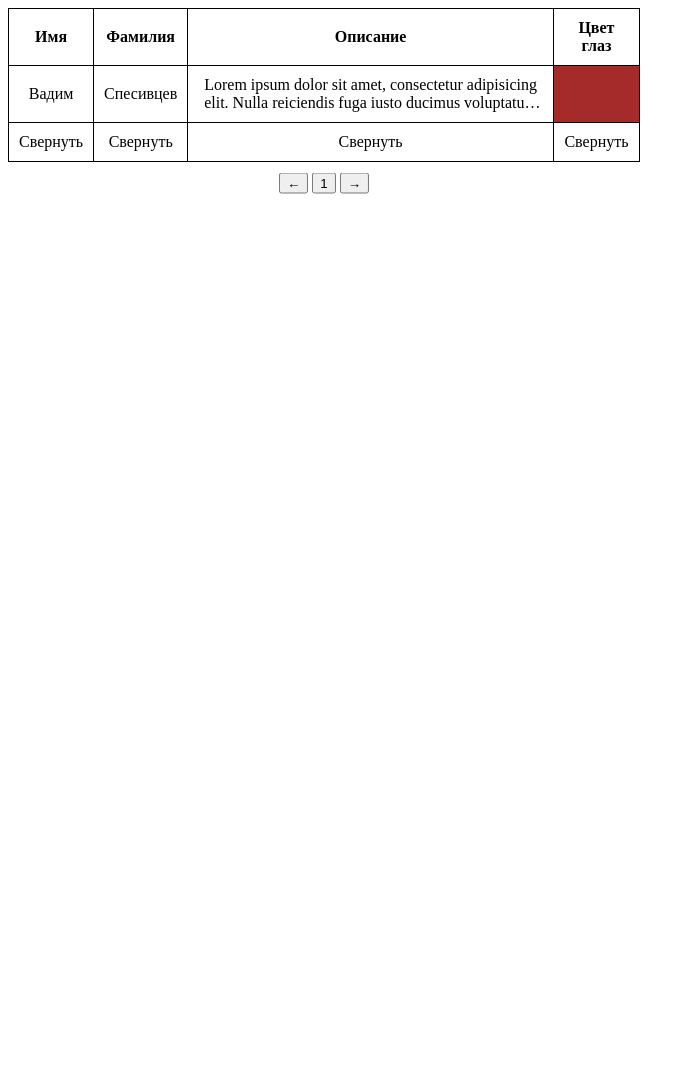
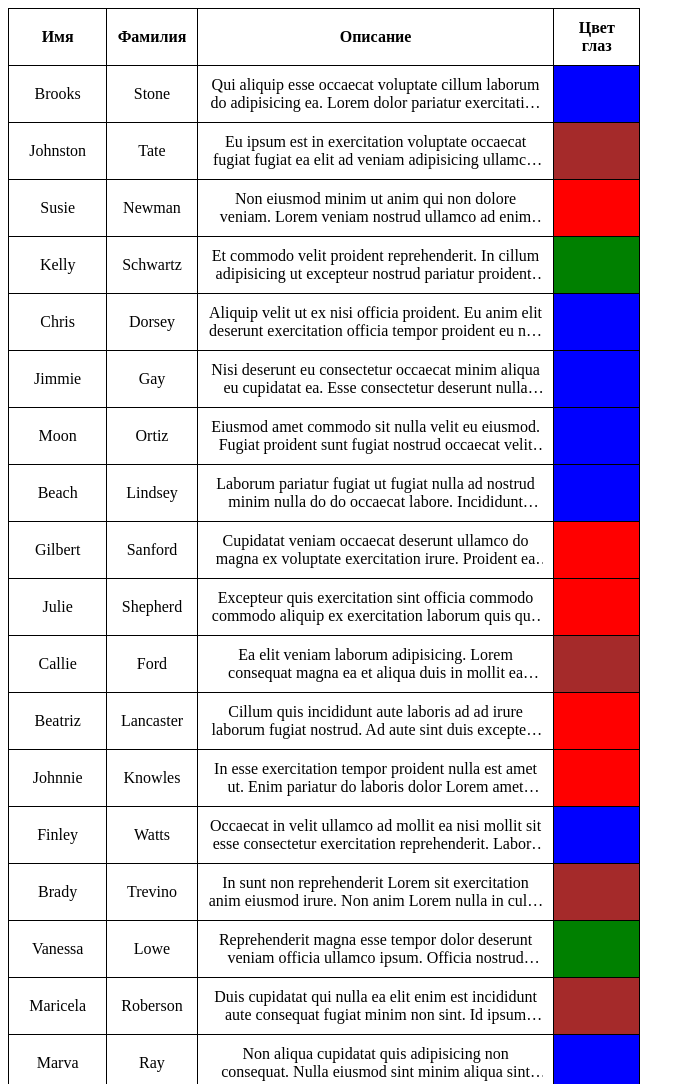
Before and after one commit to vaspean/infotecs, a plain HTML site: page index.html in a window 1280 px wide. Shown: the top 1084 px of the page, without its empty margins (0-695 px from the left). Before the commit the page ends 800 px from the top, so only its background shows below. Drawn offline with Linux system fonts and the light colour scheme.

Commit message:
fetch users->table add

```diff
--- a/index.html
+++ b/index.html
@@ -27,9 +27,8 @@
                         </th>
                     </tr>
                 </thead>
-                <tbody>
-                    <!-- TEST -->
-                    <tr>
+                <tbody class="table__tbody">
+                    <tr class="user-row">
                         <td class="first-name">
                             Вадим
                         </td>
@@ -44,7 +43,6 @@
                         <td class="eye-color" style="background-color: brown">
                         </td>
                     </tr>
-                    <!-- TEST -->
                 </tbody>
                 <tfoot>
                     <tr>
@@ -71,6 +69,7 @@
             <!-- soon -->
         </div>
     </div>
+    <script src="js/methods.js"></script>
     <script src="js/main.js"></script>
 </body>
 </html>
--- a/js/main.js
+++ b/js/main.js
@@ -0,0 +1,6 @@
+document.addEventListener("DOMContentLoaded", async function(event) {
+    users = await fetchUsers();
+    console.log(users);
+
+    updateTable(users);
+});
--- /dev/null
+++ b/js/methods.js
@@ -0,0 +1,40 @@
+async function fetchUsers() {
+    const response = await fetch('../users.json');
+    const users = await response.json();
+    return users;
+}
+
+function clearTable() {
+    let table = document.querySelector('.table__tbody');
+    let userRow = document.querySelectorAll('.user-row');
+    for (let i = 0; i < userRow.length; i++) {
+        table.removeChild(userRow[i]);
+    }
+}
+
+function updateTable(users) {
+    clearTable();
+    let tableBody = document.querySelector('.table__tbody');
+    for (let user of users) {
+        let tr = document.createElement('tr');
+        let tdFirstName = document.createElement('td');
+        let tdLastName = document.createElement('td');
+        let tdAbout = document.createElement('td');
+        let pAbout = document.createElement('p');
+        let tdEyeColor = document.createElement('td');
+        tdFirstName.classList.add('first-name');
+        tdLastName.classList.add('last-name');
+        tdAbout.classList.add('about');
+        tdEyeColor.classList.add('eye-color');
+        tdFirstName.innerHTML = user.name.firstName;
+        tdLastName.innerHTML = user.name.lastName;
+        pAbout.innerHTML = user.about;
+        tdEyeColor.style.backgroundColor = user.eyeColor;
+        tableBody.appendChild(tr);
+        tr.appendChild(tdFirstName);
+        tr.appendChild(tdLastName);
+        tr.appendChild(tdAbout);
+        tdAbout.appendChild(pAbout);
+        tr.appendChild(tdEyeColor);
+    }
+}
```
